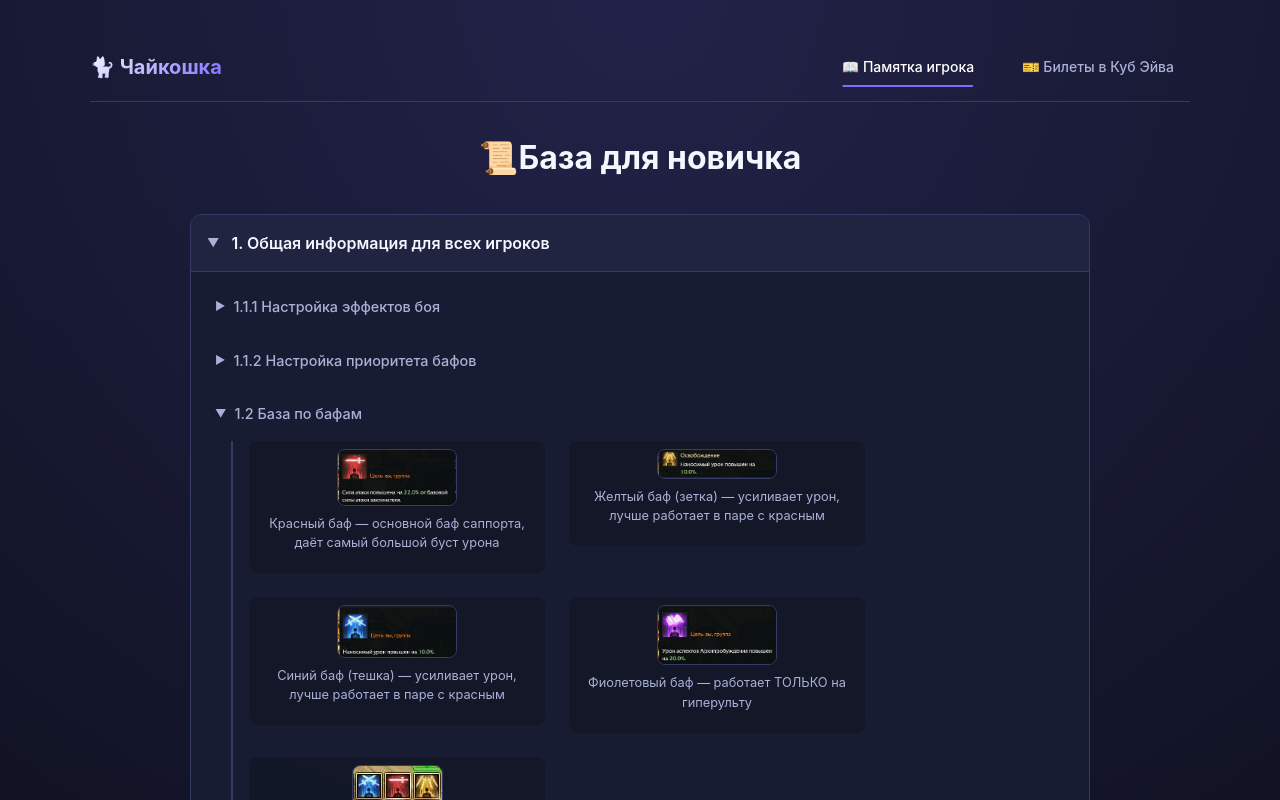
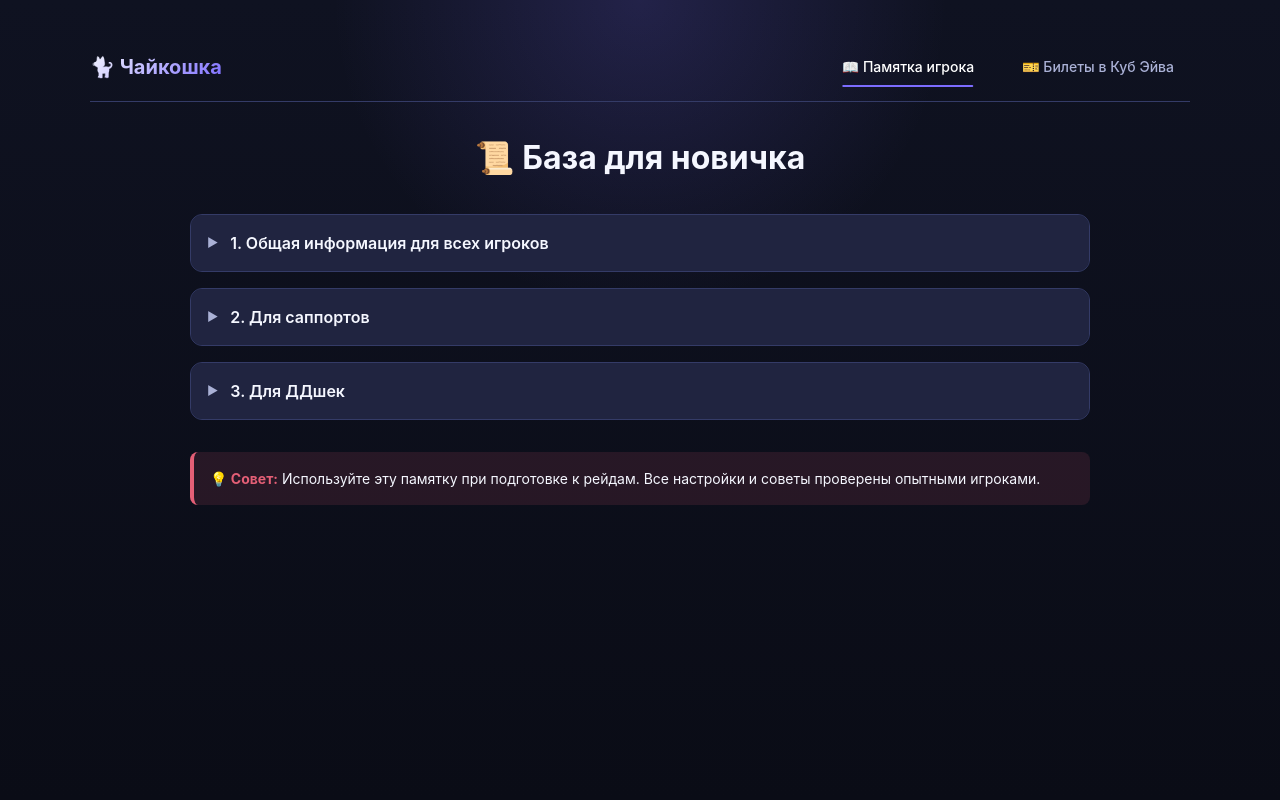
Before and after one commit to atatarov/cubs, a React (Vite) app: page / in a window 1280 px wide. Shown: the top 800 px of the page. Built offline with nearby package versions, Linux system fonts and the light colour scheme.

Commit message:
Change priority

```diff
--- a/src/components/GuidePage/GuidePage.tsx
+++ b/src/components/GuidePage/GuidePage.tsx
@@ -12,19 +12,17 @@ const GUIDE_SECTIONS: GuideSection[] = [
   ddSection,
 ];
 
-const ALL_SUBSECTION_IDS = [
-  'general-settings', 'buffs', 'minmax',
-  'support-analyzer', 'support-analyzer-example',
-  'dd-analyzer', 'dd-tips'
-];
+export function GuidePage() {
+  // По умолчанию ВСЕ основные разделы свернуты (пустой Set)
+  const [expandedSections, setExpandedSections] = useState<Set<SectionKey>>(
+    new Set() // Пустой Set = всё свернуто
+  );
 
-export function GuidePage() {
-  const [expandedSections, setExpandedSections] = useState<Set<SectionKey>>(
-    new Set(['general', 'support', 'dd'])
+  // По умолчанию ВСЕ подразделы свернуты (пустой Set)
+  const [expandedSubsections, setExpandedSubsections] = useState<Set<string>>(
+    new Set() // Пустой Set = всё свернуто
   );
-  const [expandedSubsections, setExpandedSubsections] = useState<Set<string>>(
-    new Set(ALL_SUBSECTION_IDS)
-  );
+
   const [modalImage, setModalImage] = useState<{ src: string; alt: string } | null>(null);
 
   const toggleSection = (sectionKey: SectionKey) => {
@@ -99,7 +97,7 @@ const renderImages = (subsection: any) => {
   return (
     <div className={styles.guidePage}>
       <div className={styles.guideHeader}>
-        <h1 className={styles.guideHeader__title}>📜База для новичка</h1>
+        <h1 className={styles.guideHeader__title}>📜 База для новичка</h1>
       </div>
 
       <div className={styles.guideSections}>
@@ -133,10 +131,8 @@ const renderImages = (subsection: any) => {
 
                     {expandedSubsections.has(subsection.id) && (
                       <div className={styles.guideSubsection__content}>
-                        {/* Рендер картинок */}
                         {renderImages(subsection)}
 
-                        {/* Текст */}
                         <ul className={styles.guideSubsection__list}>
                           {subsection.content.map((item: string, index: number) => {
                             const lines = item.split('\n');
```
Lines whose indentation alone changed are shown as unchanged.
